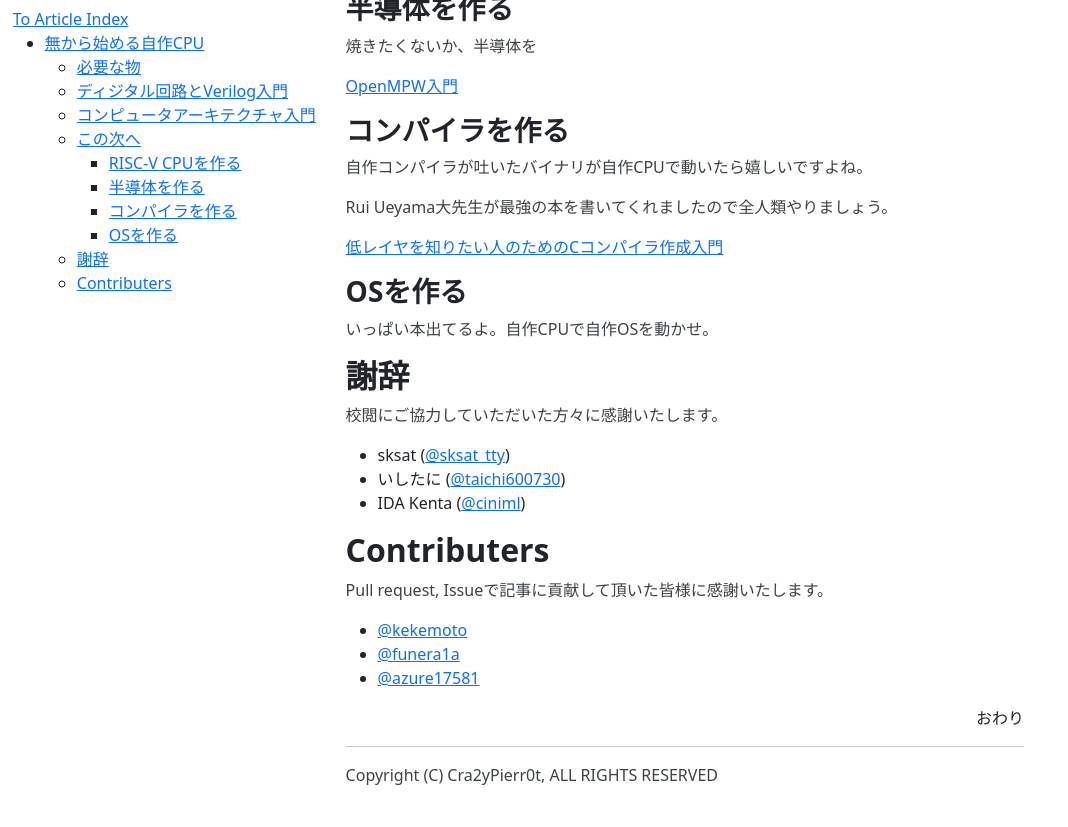
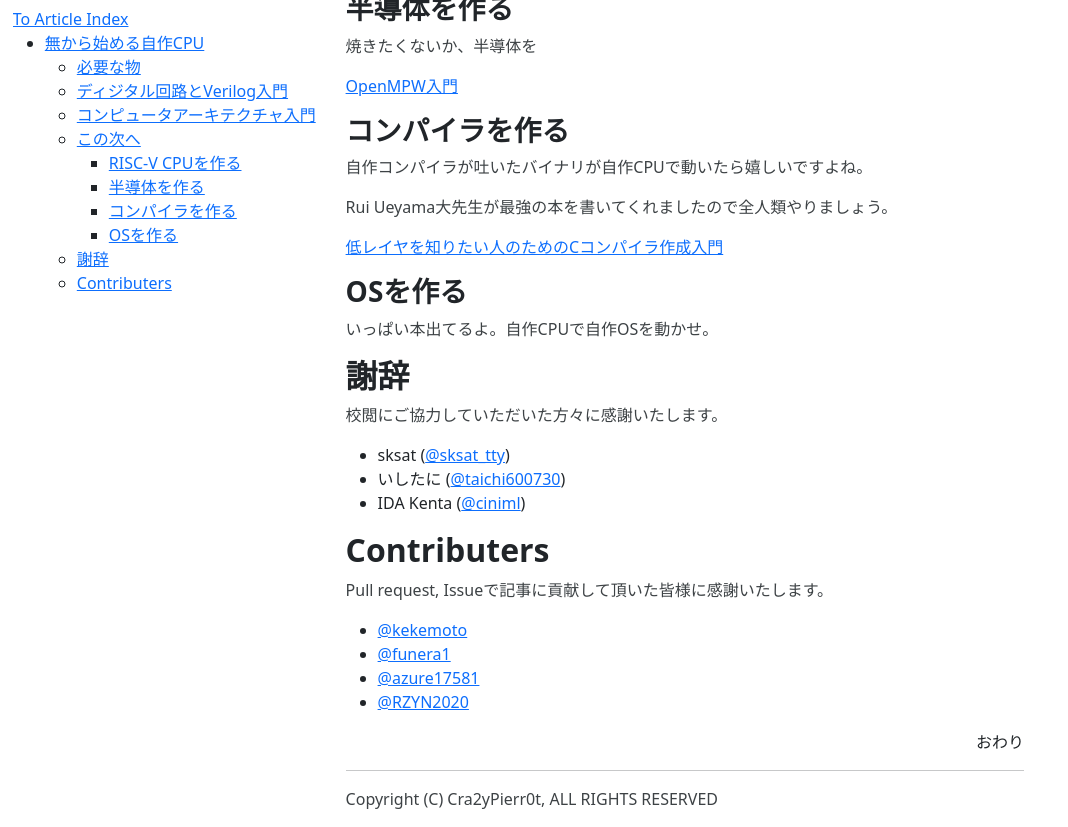
Before and after one commit to VLSI-JP/VLSI-JP.github.io, a Jekyll site: the page built from LetsMakeCPU.md, in a window 1280 px wide and 900 px high, scrolled down 2182 px, cut to the strip 73-900 px from the top of the window. Shown: the whole strip, without its empty margins (0-1068 px from the left). Built offline with Jekyll 4.4.1, drawn with Linux system fonts in a browser that asks for light colours; before the commit the page ends 3058 px from its top, so only the background shows below that.

Commit message:
add rzyn2020, thx!

```diff
--- a/LetsMakeCPU.md
+++ b/LetsMakeCPU.md
@@ -90,9 +90,9 @@ Rui Ueyama大先生が最強の本を書いてくれましたので全人類や
 Pull request, Issueで記事に貢献して頂いた皆様に感謝いたします。
 
 - [@kekemoto](https://github.com/kekemoto)
-- [@funera1a](https://github.com/funera1)
+- [@funera1](https://github.com/funera1)
 - [@azure17581](https://github.com/azure17581)
-
+- [@RZYN2020](https://github.com/RZYN2020)
 
 <div align="right"> おわり </div>
 ---
```
